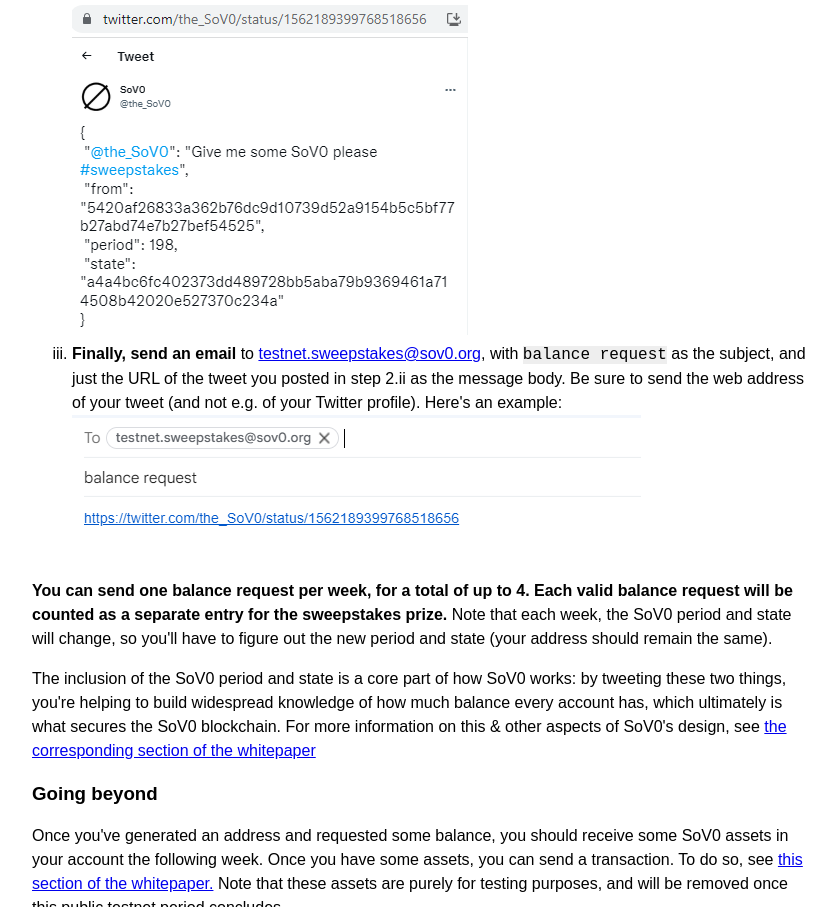
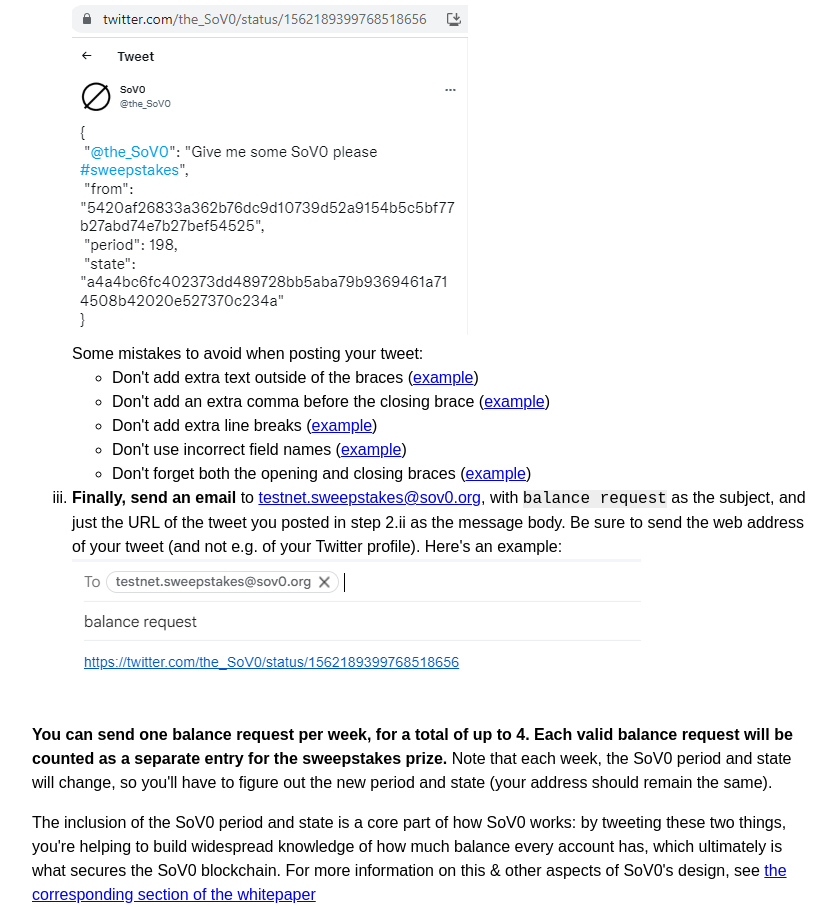
Before and after one commit to sov0/sov0, a plain HTML site: page index.html in a window 1280 px wide. Shown: the part 1886-2793 px from the top of the page, without its empty margins (216-1052 px from the left). Drawn offline with Linux system fonts and the light colour scheme.

Commit message:
added some examples of tweet mistakes to avoid

```diff
--- a/index.html
+++ b/index.html
@@ -187,6 +187,19 @@
             Here's an example of how your balance request tweet might look (again, values will be different):<br>
             <img src="images/balance_request.PNG">
         </li>
+        Some mistakes to avoid when posting your tweet:
+        <ul>
+            <li>Don't add extra text outside of the braces (<a href="images/error1_text_outside_brackets.PNG">example</a>)
+            </li>
+            <li>Don't add an extra comma before the closing brace (<a href="images/error2_trailing_comma.PNG">example</a>)
+            </li>
+            <li>Don't add extra line breaks (<a href="images/error3_extra_newlines.PNG">example</a>)
+            </li>
+            <li>Don't use incorrect field names (<a href="images/error4_bad_fields.PNG">example</a>)
+            </li>
+            <li>Don't forget both the opening and closing braces (<a href="images/error5_missing_brackets.PNG">example</a>)
+            </li>
+        </ul>
 
         <li>
             <b>Finally, send an email</b> to <a href="mailto:testnet.sweepstakes@sov0.org">testnet.sweepstakes@sov0.org</a></b>, with <code>balance request</code> as the subject, and just the URL of the tweet you posted in step 2.ii as the message body.  Be sure to send the web address of your tweet (and not e.g. of your Twitter profile).  Here's an example:<br>
```
Also changed, not shown: images/error1_text_outside_brackets.PNG (added), images/error2_trailing_comma.PNG (added), images/error3_extra_newlines.PNG (added), images/error4_bad_fields.PNG (added), images/error5_missing_brackets.PNG (added).
